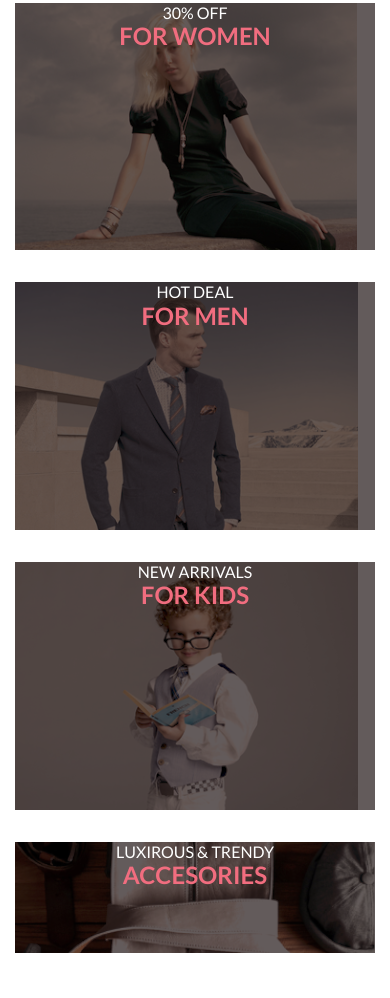
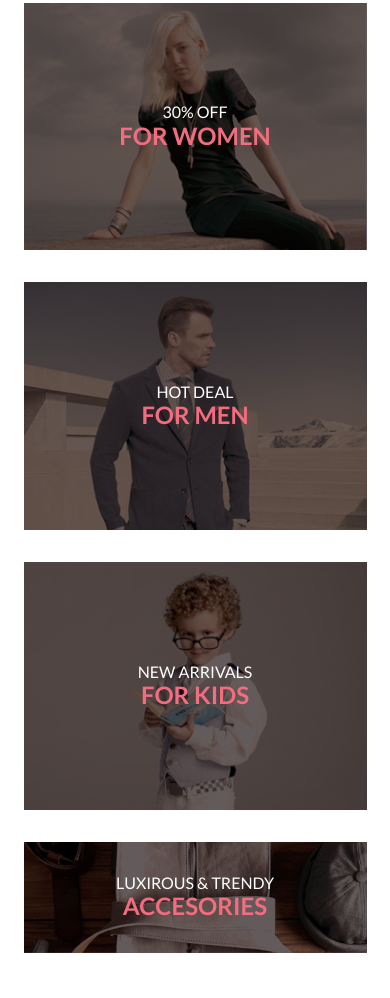
Before and after one commit to Roman100500/Responsive-website-layout, a plain HTML site: page index.html in a window 390 px wide. Shown: the part 506-1504 px from the top of the page. Drawn offline with Linux system fonts and the light colour scheme.

Commit message:
Update style.css

```diff
--- a/css/style.css
+++ b/css/style.css
@@ -290,14 +290,22 @@ input[type="checkbox"]:checked~.menu-burger-list {
     justify-content: center;
 }
 
-.list-item-link {
-    display: block;
+.offers-list-item {
+    display: flex;
     max-width: 360px;
     width: 100%;
     min-height: 260px;
 }
 
-.list-item-link.offers-photo__4 {
+.list-item-link {
+    display: flex;
+    width: 100%;
+    min-height: inherit;
+    justify-content: center;
+    align-items: center;
+}
+
+.offers-list-item.offers-photo__4 {
     max-width: 1140px;
     width: 100%;
     min-height: 180px;
@@ -727,9 +735,8 @@ input[type="email"]:focus {
         background-size: cover;
     }
 
-    .list-item-link.offers-photo__4 {
+    .offers-list-item.offers-photo__4 {
         max-width: 750px;
-        width: 100%;
         min-height: 180px;
     }
 
@@ -810,12 +817,12 @@ input[type="email"]:focus {
         gap: 19px;
     }
 
-    .list-item-link {
+    .offers-list-item {
         max-width: 232.33px;
         min-height: 167.62px;
     }
 
-    .list-item-link.offers-photo__4 {
+    .offers-list-item.offers-photo__4 {
         max-width: 734px;
         min-height: 116px;
     }
@@ -947,12 +954,12 @@ input[type="email"]:focus {
         gap: 32px;
     }
 
-    .list-item-link {
+    .offers-list-item {
         max-width: 343px;
         min-height: 247.72px;
     }
 
-    .list-item-link.offers-photo__4 {
+    .offers-list-item.offers-photo__4 {
         max-width: 343px;
         min-height: 111px;
     }
@@ -1028,7 +1035,7 @@ input[type="email"]:focus {
         width: 130px;
     }
 
-    .list-item-link {
+    .offers-list-item {
         max-width: 300px;
         min-height: 216.66px;
     }
```
